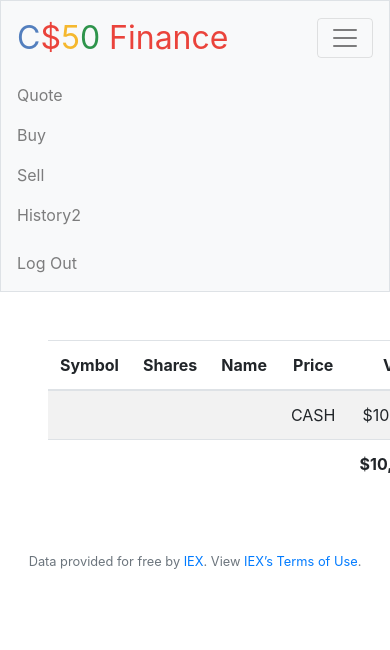
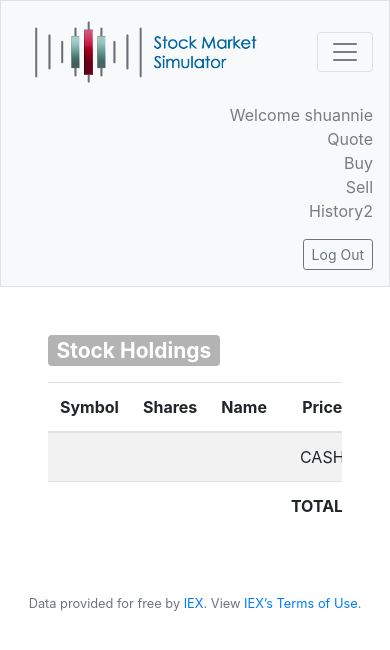
Before and after one commit to zxmvd/finance-ide, a Flask app: page / in a window 390 px wide, after a click that opens the changed part. Shown: the top 650 px of the page. Run offline with Flask 2, Linux system fonts and the light colour scheme; a user stored in the database is signed in; some libraries are stand-ins or nearby versions.

Commit message:
new commit

```diff
--- a/application.py
+++ b/application.py
@@ -1,5 +1,4 @@
 import os
-
 from cs50 import SQL
 from flask import Flask, flash, jsonify, redirect, render_template, request, session
 from flask_session import Session
@@ -9,8 +8,6 @@ from werkzeug.security import check_password_hash, generate_password_hash
 
 from helpers import apology, login_required, lookup, usd
 
-# Configure application
-# export API_KEY=pk_cb8187c1516c4a35a1a3b49a98fd045b
 app = Flask(__name__)
 
 # Ensure templates are auto-reloaded
@@ -35,14 +32,10 @@ Session(app)
 
 # Configure CS50 Library to use SQLite database
 db = SQL("sqlite:///finance.db")
-# db = SQL("postgres://pszsonfatgmael:7214b30a663026c7124256c24745cb37500cc87928b51a135d118415a1c36338@ec2-3-233-236-188.compute-1.amazonaws.com:5432/d1ks1t076qgkv
-# ")
 
 # Make sure API key is set
 # if not os.environ.get("API_KEY"):
 #     raise RuntimeError("API_KEY not set")
-
-
 
 
 @app.route("/")
@@ -51,29 +44,27 @@ def index():
 
     total_share_value = 0
     results = db.execute("SELECT shares, symbol FROM portfolio WHERE id=:id",
-                        id = session["user_id"])
-
+                         id=session["user_id"])
 
     for result in results:
         shares = result["shares"]
         symbol = result["symbol"]
         NewPrice = lookup(symbol)
         total = shares * NewPrice["price"]
-        total_share_value +=  total
+        total_share_value += total
         db.execute("UPDATE portfolio SET price=:price, total=:total WHERE id =:id AND symbol=:symbol",
-                    price=usd(NewPrice["price"]), total=usd(total), id=session["user_id"], symbol=symbol)
+                   price=usd(NewPrice["price"]), total=usd(total), id=session["user_id"], symbol=symbol)
 
     holdings = db.execute("SELECT * FROM portfolio WHERE id = :id",
                           id=session["user_id"])
 
     cash_user = db.execute("SELECT cash FROM users WHERE id = :id",
-                      id=session["user_id"])
+                           id=session["user_id"])
 
     cash = cash_user[0]["cash"]
     total_value = total_share_value + cash
 
-
-    return render_template("index.html", holdings=holdings, cash = usd(cash), total_value = usd(total_value))
+    return render_template("index.html", holdings=holdings, cash=usd(cash), total_value=usd(total_value))
 
 
 @app.route("/buy", methods=["GET", "POST"])
@@ -82,61 +73,48 @@ def buy():
     if request.method == "POST":
         share = int(request.form.get("shares"))
         result = lookup(request.form.get("symbol"))
-        #price = result['price']
-        #userid = session['user_id']
-        #return {result["price"]}
         if result != None:
             cash = db.execute("SELECT cash FROM users WHERE id = :userid",
-                                userid=session['user_id'])
+                              userid=session['user_id'])
 
             if not cash or float(cash[0]["cash"]) < result["price"] * share:
                 return apology("Not enough money")
 
             db.execute("INSERT INTO histories (symbol, shares, price, id) \
-                    VALUES(:symbol, :shares, :price, :id)", \
-                    symbol=result["symbol"], shares=share, \
-                    price=usd(result["price"]), id=session["user_id"])
+                    VALUES(:symbol, :shares, :price, :id)",
+                       symbol=result["symbol"], shares=share,
+                       price=usd(result["price"]), id=session["user_id"])
 
-            db.execute("UPDATE users SET cash = cash - :purchase WHERE id = :id", \
-                    id=session["user_id"], \
-                     purchase=result["price"] * float(share))
+            db.execute("UPDATE users SET cash = cash - :purchase WHERE id = :id",
+                       id=session["user_id"],
+                       purchase=result["price"] * float(share))
 
+            # extract existing shares if any
             user_shares = db.execute("SELECT shares FROM portfolio \
-                           WHERE id = :id AND symbol=:symbol", \
-                           id=session["user_id"], symbol=result["symbol"])
+                           WHERE id = :id AND symbol=:symbol",
+                                     id=session["user_id"], symbol=result["symbol"])
 
             if not user_shares:
                 db.execute("INSERT INTO portfolio (name, shares, price, total, symbol, id) \
-                        VALUES(:name, :shares, :price, :total, :symbol, :id)", \
-                        name=result["name"], shares=share, price=usd(result["price"]), \
-                        total=usd(share * result["price"]), \
-                        symbol=result["symbol"], id=session["user_id"])
+                        VALUES(:name, :shares, :price, :total, :symbol, :id)",
+                           name=result["name"], shares=share, price=usd(
+                               result["price"]),
+                           total=usd(share * result["price"]),
+                           symbol=result["symbol"], id=session["user_id"])
 
             # Else increment the shares count
             else:
                 shares_total = user_shares[0]["shares"] + share
                 db.execute("UPDATE portfolio SET shares=:shares \
-                        WHERE id=:id AND symbol=:symbol", \
-                        shares=shares_total, id=session["user_id"], \
-                        symbol=result["symbol"])
+                        WHERE id=:id AND symbol=:symbol",
+                           shares=shares_total, id=session["user_id"],
+                           symbol=result["symbol"])
 
             flash("BOUGHT!")
             return redirect("/")
 
         else:
             return apology("Invalid Symbol")
-
-
-
-
-    #         if pay > cash:
-    #             return apology("No Sufficient Fund")
-    #         else:
-    #             newcash = cash - pay
-    #             db.execute("UPDATE users SET cash = newcash WHERE id = userid")
-    #             return render_template("quote.html")
-    #     else:
-    #         return apology("Invalid Symbol", 400)
     else:
         return render_template("buy.html")
 
@@ -145,8 +123,10 @@ def buy():
 @login_required
 def history():
     """Show history of transactions"""
-    history = db.execute("SELECT * FROM histories WHERE id=:id", id=session["user_id"])
-
+    history = db.execute(
+        "SELECT * FROM histories WHERE id=:id", id=session["user_id"])
+    if len(history) == 0:
+        flash("YOU HAVEN'T MADE ANY TRANSACTIONS")
 
     return render_template("history.html", history=history)
 
@@ -179,7 +159,7 @@ def login():
 
         # Remember which user has logged in
         session["user_id"] = rows[0]["id"]
-
+        session['username'] = rows[0]["username"]
 
         # Redirect user to home page
 
@@ -209,16 +189,12 @@ def quote():
         symbol = request.form.get("quote")
         result = lookup(symbol)
         if result != None:
-            return render_template("quoted.html", result = result)
+            return render_template("quoted.html", result=result)
         else:
             return apology("Invalid Symbol", 400)
 
     else:
         return render_template("quote.html")
-
-
-    #return apology("TODO")
-
 
 @app.route("/register", methods=["GET", "POST"])
 def register():
@@ -235,7 +211,6 @@ def register():
         elif not request.form.get("password"):
             return apology("must provide password", 403)
 
-
         elif not request.form.get("passwordRe"):
             return apology("must provide password", 403)
 
@@ -244,10 +219,10 @@ def register():
         if password1 != password2:
             return apology("must provide same passwords", 403)
 
-
         hashNum = generate_password_hash(password1)
         username = request.form.get("username")
-        db.execute("INSERT INTO users ('username', 'hash') VALUES(?, ?)", username, hashNum)
+        db.execute(
+            "INSERT INTO users ('username', 'hash') VALUES(?, ?)", username, hashNum)
 
         flash("registered!")
         return redirect("/")
@@ -256,24 +231,24 @@ def register():
     else:
         return render_template("register.html")
 
-
     #return apology("TODO")
 
 
 @app.route("/sell", methods=["GET", "POST"])
-
 @login_required
 def sell():
     """Sell shares of stock"""
-    holdings = db.execute("SELECT * FROM portfolio WHERE id=:id", id = session["user_id"])
-    cash = db.execute("SELECT cash FROM users WHERE id=:id", id=session["user_id"])
-    current_cash =  cash[0]["cash"]
+    holdings = db.execute(
+        "SELECT * FROM portfolio WHERE id=:id", id=session["user_id"])
+    cash = db.execute("SELECT cash FROM users WHERE id=:id",
+                      id=session["user_id"])
+    current_cash = cash[0]["cash"]
 
     if request.method == "POST":
         symbol = request.form.get("symbol")
         shares_for_sell = int(request.form.get("shares"))
-        current_shares = db.execute("SELECT shares FROM portfolio WHERE id=:id AND symbol=:symbol",\
-                                     id=session["user_id"], symbol=symbol)
+        current_shares = db.execute("SELECT shares FROM portfolio WHERE id=:id AND symbol=:symbol",
+                                    id=session["user_id"], symbol=symbol)
         updated_shares = current_shares[0]["shares"] - shares_for_sell
         stock_price = lookup(symbol)
         updated_price = stock_price["price"]
@@ -283,25 +258,27 @@ def sell():
         if shares_for_sell > current_shares[0]["shares"]:
             return apology("YOU MUST SELL LESS SHARES")
 
-        db.execute("UPDATE users SET cash=:cash WHERE id=:id", cash=updated_cash, id=session["user_id"])
+        db.execute("UPDATE users SET cash=:cash WHERE id=:id",
+                   cash=updated_cash, id=session["user_id"])
 
-        db.execute("INSERT INTO histories (symbol, shares, price, id) VALUES(:symbol, :shares, :price, :id)",\
-                    symbol=symbol, shares=-shares_for_sell, price=usd(updated_price),\
-                    id=session["user_id"])
+        db.execute("INSERT INTO histories (symbol, shares, price, id) VALUES(:symbol, :shares, :price, :id)",
+                   symbol=symbol, shares=-shares_for_sell, price=usd(updated_price),
+                   id=session["user_id"])
         if updated_shares == 0:
             db.execute("DELETE FROM portfolio WHERE id=:id AND symbol=:symbol",
                        id=session["user_id"], symbol=symbol)
         else:
             db.execute("UPDATE portfolio SET shares=:shares, price=:price, total=:total \
-                   WHERE id=:id AND symbol=:symbol",\
-                   shares=updated_shares, price=usd(updated_price), total=usd(updated_shares*updated_price),\
-                   id=session["user_id"], symbol=symbol)
+                   WHERE id=:id AND symbol=:symbol",
+                       shares=updated_shares, price=usd(updated_price), total=usd(updated_shares*updated_price),
+                       id=session["user_id"], symbol=symbol)
 
         flash("SOLD!")
         return redirect("/")
 
     else:
         return render_template("sell.html", holdings=holdings)
+
 
 def errorhandler(e):
     """Handle error"""
--- a/helpers.py
+++ b/helpers.py
@@ -2,7 +2,7 @@ import os
 import requests
 import urllib.parse
 
-from flask import redirect, render_template, request, session
+from flask import g, redirect, render_template, request, session
 from functools import wraps
 
 
@@ -22,6 +22,8 @@ def apology(message, code=400):
 
 
 def login_required(f):
+
+    # session['username'] = "ali"
     """
     Decorate routes to require login.
 
@@ -29,6 +31,7 @@ def login_required(f):
     """
     @wraps(f)
     def decorated_function(*args, **kwargs):
+
         if session.get("user_id") is None:
             return redirect("/login")
         return f(*args, **kwargs)
--- a/static/styles.css
+++ b/static/styles.css
@@ -26,6 +26,18 @@ nav .navbar-brand .green
 /*{*/
 /*    text-align: left;*/
 /*}*/
+#navbar
+{
+    top: 180px;
+
+
+}
+
+.nav-item{
+    border-right: #707070 2px solid;
+    line-height: 8px;
+
+}
 
 .value
 {
@@ -49,9 +61,43 @@ main
     /* center contents */
     text-align: center;
 }
+.logo_img
+{
+    width: 320px;
+}
 
 main img
 {
     /* constrain images on small screens */
     max-width: 100%;
 }
+
+.nav-btn
+{
+    text-align: end;
+
+}
+.badge
+{
+    background-color: #b3b3b3;
+    float: left;
+    margin-bottom: 1rem;
+
+    margin-top: 0;
+}
+
+@media only screen and (max-width: 720px) {
+    .navbar-brand{
+      width: 70%;
+      height: 70%;
+    }
+     .logo_img {
+        width: 100%;
+        height: 100%;
+      }
+
+    .nav-item {
+        border-style: none;
+    }
+
+  }
--- a/templates/index.html
+++ b/templates/index.html
@@ -5,6 +5,8 @@
 {% endblock %}
 
 {% block main %}
+<h3><span class="badge badge-secondary">Stock Holdings</span></h3>
+  <div class="table-responsive-sm">
     <table class="table table-striped">
         <thead>
             <tr>
@@ -36,11 +38,13 @@
         </tbody>
         <tfoot>
             <tr>
-                <td colspan="4"></td>
+                <td colspan="3"></td>
+                <td class="value">TOTALS</td>
                 <td class="value">{{total_value}}</td>
             </tr>
         </tfoot>
 
 
     </table>
+</div>
 {% endblock %}
--- a/templates/layout.html
+++ b/templates/layout.html
@@ -20,27 +20,35 @@
         <script src="https://cdnjs.cloudflare.com/ajax/libs/popper.js/1.14.3/umd/popper.min.js"></script>
         <script src="https://maxcdn.bootstrapcdn.com/bootstrap/4.1.3/js/bootstrap.min.js"></script>
 
-        <title>C$50 Finance: {% block title %}{% endblock %}</title>
+        <title>Stock Market Simulator: {% block title %}{% endblock %}</title>
 
     </head>
 
     <body>
 
         <nav class="navbar navbar-expand-md navbar-light bg-light border">
-            <a class="navbar-brand" href="/"><span class="blue">C</span><span class="red">$</span><span class="yellow">5</span><span class="green">0</span> <span class="red">Finance</span></a>
+            <!-- <a class="navbar-brand" href="/"><span class="blue">C</span><span class="red">$</span><span class="yellow">5</span><span class="green">0</span> <span class="red">Finance</span></a> -->
+            <a class="navbar-brand" href="/">
+                <img class="logo_img" src="/static/logo.png" href="/">
+            </a>
             <button aria-controls="navbar" aria-expanded="false" aria-label="Toggle navigation" class="navbar-toggler" data-target="#navbar" data-toggle="collapse" type="button">
                 <span class="navbar-toggler-icon"></span>
             </button>
-            <div class="collapse navbar-collapse" id="navbar">
+            <div class="collapse navbar-collapse nav-btn" id="navbar">
                 {% if session.user_id %}
                     <ul class="navbar-nav mr-auto mt-2">
+                        {% if session['username'] %}
+                        <li class="nav-item"><a class="nav-link">Welcome {{session['username']}}</a></li>
+                        {% endif %}
                         <li class="nav-item"><a class="nav-link" href="/quote">Quote</a></li>
                         <li class="nav-item"><a class="nav-link" href="/buy">Buy</a></li>
                         <li class="nav-item"><a class="nav-link" href="/sell">Sell</a></li>
                         <li class="nav-item"><a class="nav-link" href="/history">History2</a></li>
                     </ul>
                     <ul class="navbar-nav ml-auto mt-2">
-                        <li class="nav-item"><a class="nav-link" href="/logout">Log Out</a></li>
+                        <li><a class="nav-link" href="/logout"><button class="btn btn-sm btn-outline-secondary" href="/logout">Log Out</button></a></li>
+
+                        <!-- <li class="nav-item"><a class="nav-link" href="/logout">Log Out</a></li> -->
                     </ul>
                 {% else %}
                     <ul class="navbar-nav ml-auto mt-2">
--- a/templates/quoted.html
+++ b/templates/quoted.html
@@ -5,5 +5,5 @@
 {% endblock %}
 
 {% block main %}
-<h1>A share of {{result['name']}}. {{result['symbol']}} costs {{result['price']}}.</h1>
+<h2>A share of {{result['name']}}. {{result['symbol']}} costs {{result['price']}}.</h2>
 {% endblock %}
```
Also changed, not shown: finance.db, static/logo.png (added).
